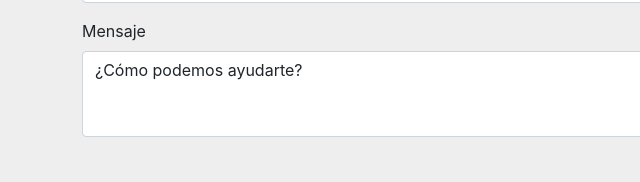
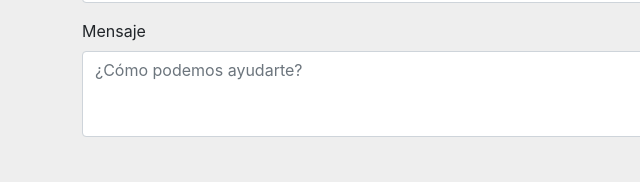
Before and after one commit to MatiJerez/caferoyale-jerez, a plain HTML site: page pages/Contacto.html in a window 1280 px wide. Shown: the part 531-713 px from the top of the page, 0-640 px from the left. Drawn offline with Linux system fonts and the light colour scheme; files whose address does not match are found by name.

Commit message:
contacto textarea fixed

```diff
--- a/pages/Contacto.html
+++ b/pages/Contacto.html
@@ -111,7 +111,7 @@
 
                             <div class="mb-3">
                                 <label for="exampleFormControlTextarea1" class="form-label">Mensaje</label>
-                                <textarea class="form-control" id="exampleFormControlTextarea1" rows="3">¿Cómo podemos ayudarte?</textarea>
+                                <textarea class="form-control" placeholder="¿Cómo podemos ayudarte?" id="exampleFormControlTextarea1" rows="3"></textarea>
                             </div>
 
                             <!--Aceptar recibir info por mail-->
```
Also changed, not shown: index.html (+1 -1 lines).
